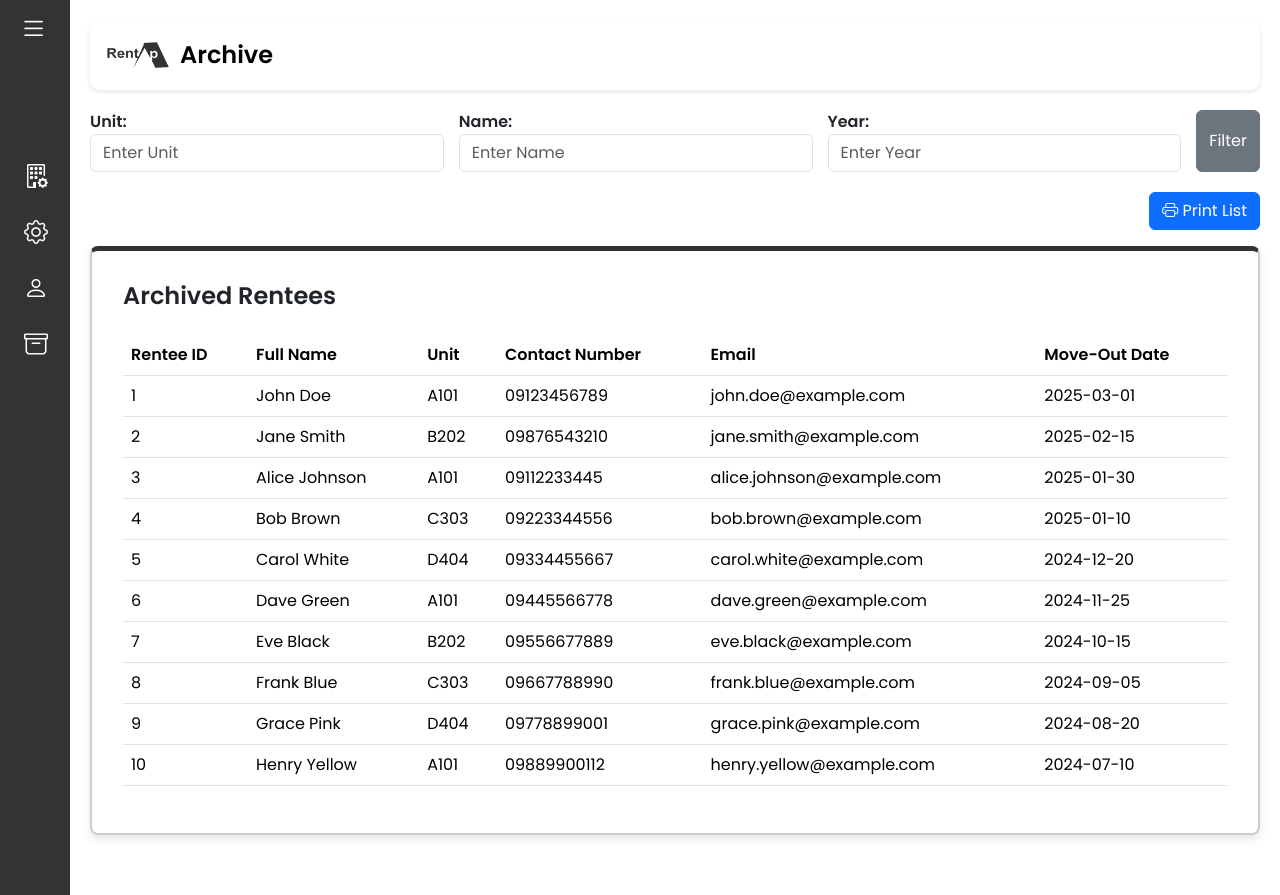
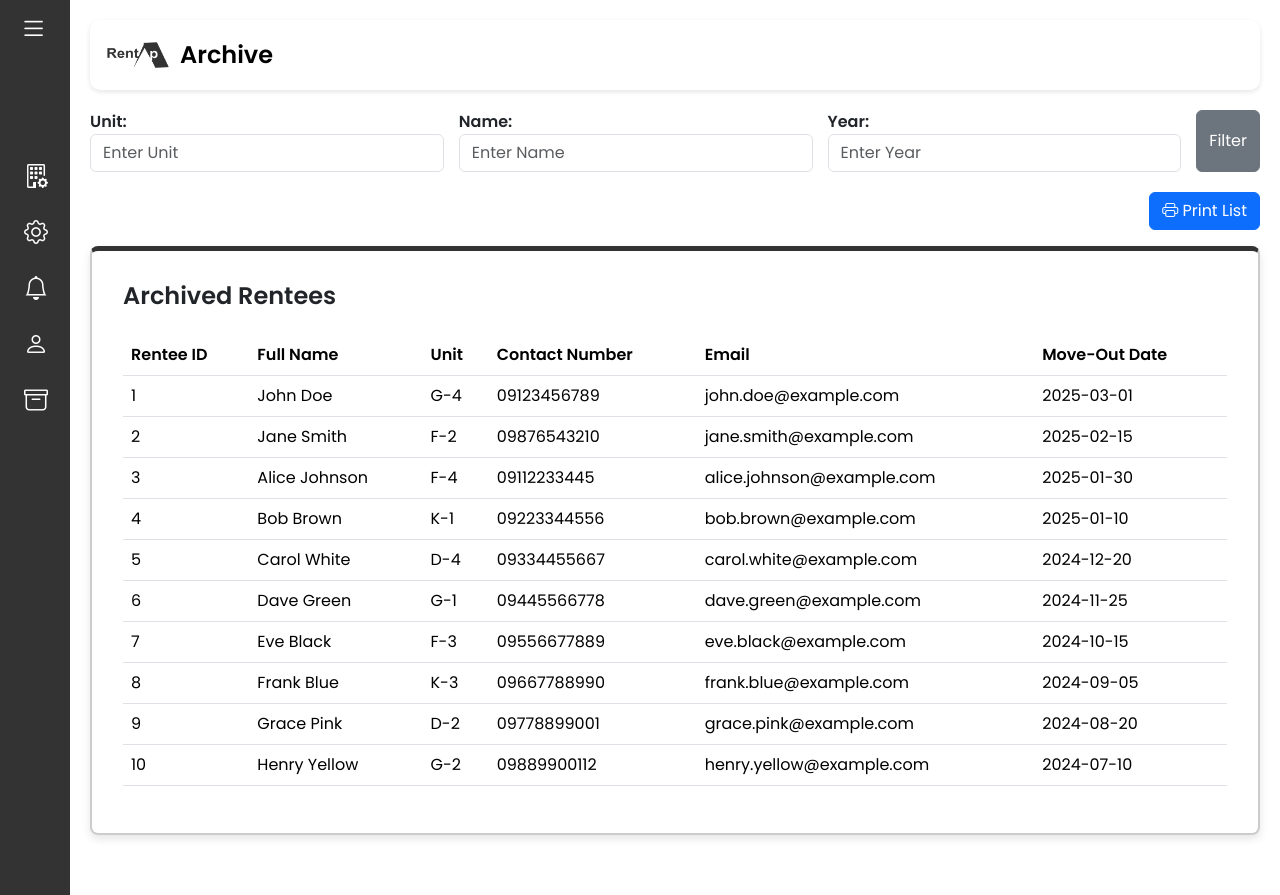
Before and after one commit to Ririin-28/RentAp, a PHP site: page /manager_archive.php in a window 1280 px wide. Run offline with PHP 8.4, Linux system fonts and the light colour scheme; some libraries are stand-ins or nearby versions.

Commit message:
modified 3/30/2025 1:18PM

```diff
--- a/manager/manager_archive.php
+++ b/manager/manager_archive.php
@@ -114,7 +114,7 @@
                                     <tr>
                                         <td>1</td>
                                         <td>John Doe</td>
-                                        <td>A101</td>
+                                        <td> G-4</td> <!-- Updated format -->
                                         <td>09123456789</td>
                                         <td>john.doe@example.com</td>
                                         <td>2025-03-01</td>
@@ -122,7 +122,7 @@
                                     <tr>
                                         <td>2</td>
                                         <td>Jane Smith</td>
-                                        <td>B202</td>
+                                        <td> F-2</td> <!-- Updated format -->
                                         <td>09876543210</td>
                                         <td>jane.smith@example.com</td>
                                         <td>2025-02-15</td>
@@ -130,7 +130,7 @@
                                     <tr>
                                         <td>3</td>
                                         <td>Alice Johnson</td>
-                                        <td>A101</td>
+                                        <td> F-4</td> <!-- Updated format -->
                                         <td>09112233445</td>
                                         <td>alice.johnson@example.com</td>
                                         <td>2025-01-30</td>
@@ -138,15 +138,15 @@
                                     <tr>
                                         <td>4</td>
                                         <td>Bob Brown</td>
-                                        <td>C303</td>
+                                        <td> K-1</td> <!-- Updated format -->
                                         <td>09223344556</td>
                                         <td>bob.brown@example.com</td>
                                         <td>2025-01-10</td>
                                     </tr>
-
+                                    <tr>
                                         <td>5</td>
                                         <td>Carol White</td>
-                                    <td>D404</td>
+                                        <td> D-4</td> <!-- Updated format -->
                                         <td>09334455667</td>
                                         <td>carol.white@example.com</td>
                                         <td>2024-12-20</td>
@@ -154,7 +154,7 @@
                                     <tr>
                                         <td>6</td>
                                         <td>Dave Green</td>
-                                        <td>A101</td>
+                                        <td> G-1</td> <!-- Updated format -->
                                         <td>09445566778</td>
                                         <td>dave.green@example.com</td>
                                         <td>2024-11-25</td>
@@ -162,7 +162,7 @@
                                     <tr>
                                         <td>7</td>
                                         <td>Eve Black</td>
-                                        <td>B202</td>
+                                        <td> F-3</td> <!-- Updated format -->
                                         <td>09556677889</td>
                                         <td>eve.black@example.com</td>
                                         <td>2024-10-15</td>
@@ -170,7 +170,7 @@
                                     <tr>
                                         <td>8</td>
                                         <td>Frank Blue</td>
-                                        <td>C303</td>
+                                        <td> K-3</td> <!-- Updated format -->
                                         <td>09667788990</td>
                                         <td>frank.blue@example.com</td>
                                         <td>2024-09-05</td>
@@ -178,7 +178,7 @@
                                     <tr>
                                         <td>9</td>
                                         <td>Grace Pink</td>
-                                        <td>D404</td>
+                                        <td> D-2</td> <!-- Updated format -->
                                         <td>09778899001</td>
                                         <td>grace.pink@example.com</td>
                                         <td>2024-08-20</td>
@@ -186,7 +186,7 @@
                                     <tr>
                                         <td>10</td>
                                         <td>Henry Yellow</td>
-                                        <td>A101</td>
+                                        <td> G-2</td> <!-- Updated format -->
                                         <td>09889900112</td>
                                         <td>henry.yellow@example.com</td>
                                         <td>2024-07-10</td>
@@ -194,11 +194,6 @@
                                 </tbody>
                             </table>
                         </div>
-                    </div>
-                </div>
-            </div>
-        </div>
-
                     </div>
                 </div>
             </div>
--- a/manager/manager_notification.php
+++ b/manager/manager_notification.php
@@ -26,6 +26,7 @@
             </div>
 
             <div class="card">
+                <div class="card-body">
                     <h4 class="card-title mb-4"><strong>Notification for Payment</strong></h4>
                     <div class="table-responsive">
                         <table class="table" id="notificationTable">
--- a/manager_sidebar.php
+++ b/manager_sidebar.php
@@ -44,6 +44,14 @@
             </ul>
         </li>
 
+
+        <li class="sidebar-item">
+            <a href="manager_notification.php" class="sidebar-link">
+                <i class="bi bi-bell"></i>
+                <span>Notification Management</span>
+            </a>
+        </li>
+
         <li class="sidebar-item">
             <a href="manager_rentee_profile.php" class="sidebar-link">
                 <i class="bi bi-person"></i>
```
Lines whose indentation alone changed are shown as unchanged.
